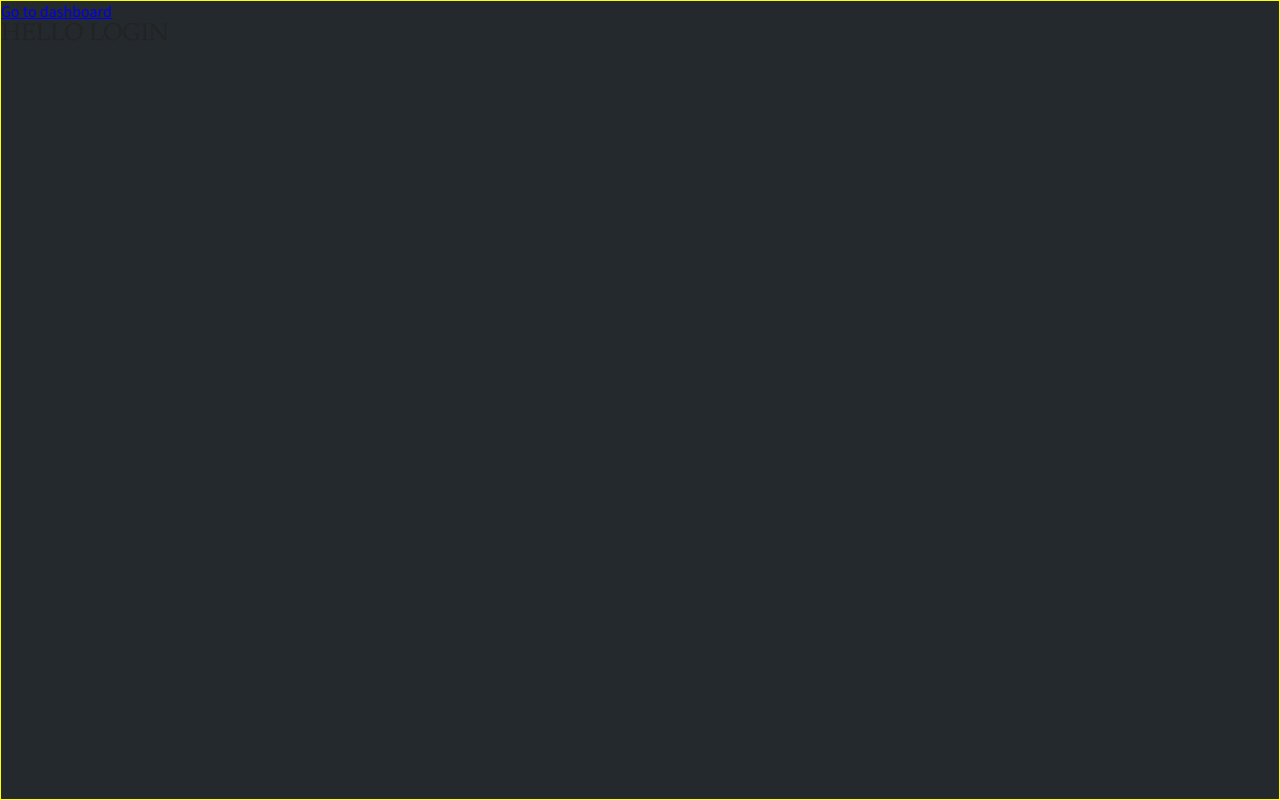
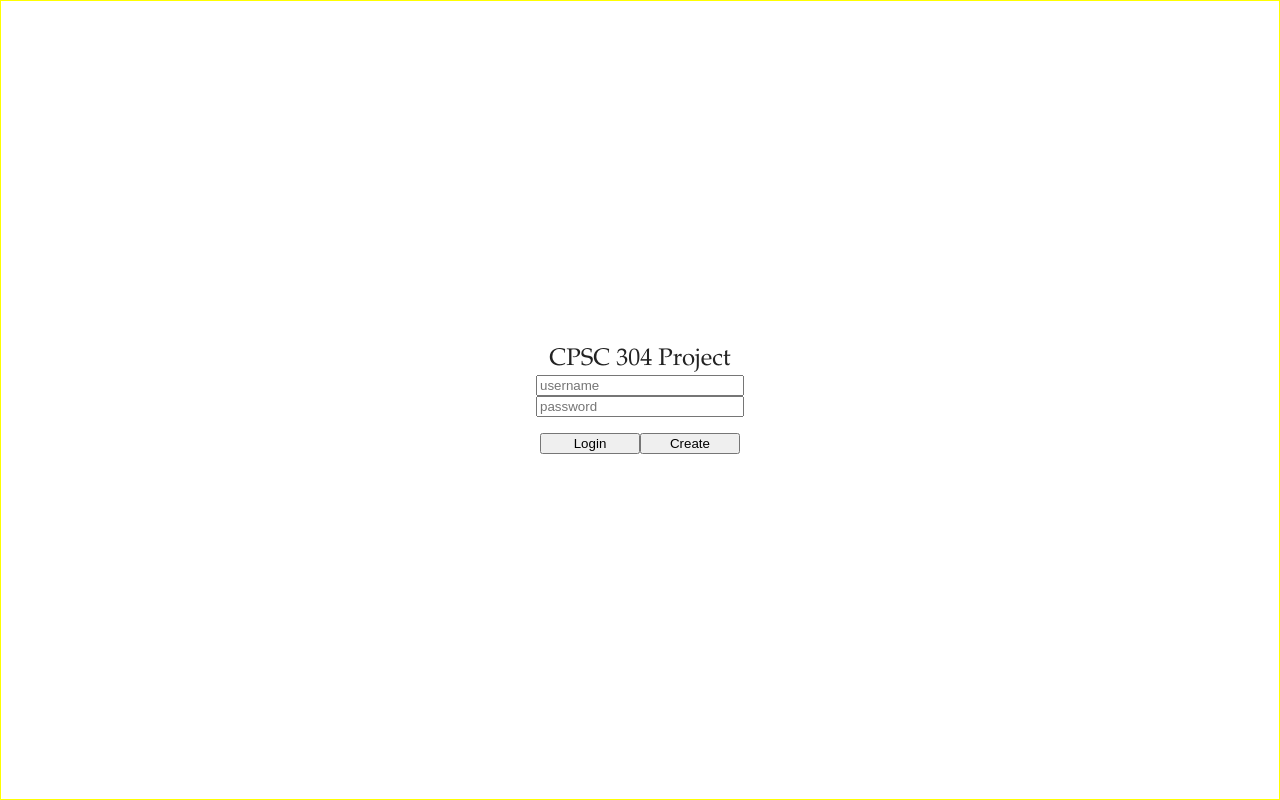
Before and after one commit to Tingst/CHCAlpha, a React app in the folder client/: page /login in a window 1280 px wide. Before the commit this address led to /login#/login. Built offline with nearby package versions, Linux system fonts and the light colour scheme.

Commit message:
login panel

```diff
--- a/client/package.json
+++ b/client/package.json
@@ -9,6 +9,7 @@
   "author": "",
   "license": "ISC",
   "dependencies": {
+    "isomorphic-fetch": "^2.2.1",
     "less": "^3.0.4",
     "react": "^16.4.0",
     "react-dom": "^16.4.0",
--- a/client/src/actions/actioncreators.js
+++ b/client/src/actions/actioncreators.js
@@ -1,4 +1,8 @@
+import history from '../utils/history';
+import fetch from 'isomorphic-fetch';
 import {
+  HANDLE_LOGIN_SUCCESS,
+  HANDLE_LOGIN_FAILURE,
   TEST_BEAR
 } from './constants';
 
@@ -8,3 +12,15 @@ export const testAction = (payload) => {
     dispatch({ type: TEST_BEAR, payload });
   }
 };
+
+export const handleLogin = ({ username, password }) => {
+
+  // TODO: add http request here
+  console.log('logging in with username: ', username, ' and password: ', password);
+
+  history.push('/dashboard');
+
+  return dispatch => {
+    dispatch({ type: HANDLE_LOGIN_SUCCESS });
+  }
+};
--- a/client/src/actions/constants.js
+++ b/client/src/actions/constants.js
@@ -1 +1,3 @@
+export const HANDLE_LOGIN_SUCCESS = 'HANDLE_LOGIN_SUCCESS';
+export const HANDLE_LOGIN_FAILURE = 'HANDLE_LOGIN_FAILURE';
 export const TEST_BEAR = 'TEST_BEAR';
--- a/client/src/pages/login.js
+++ b/client/src/pages/login.js
@@ -1,18 +1,105 @@
 import React from 'react';
-import { Link } from 'react-router-dom';
 import { ViewCol, ViewRow } from '../components';
+import {connect} from 'react-redux';
+import * as loginActions from '../actions/actioncreators';
+import { bindActionCreators } from 'redux';
 
-export default class Login extends React.Component {
+const styles = {
+  container: {
+    height: '100%',
+    alignItems: 'center',
+    justifyContent: 'center'
+  },
+  title: {
+    textAlign: 'center'
+  },
+  loginPanel: {
+    alignItems: 'center',
+    width: 350
+  },
+  inputStyle: {
+    width: 200,
+  },
+  buttonStyle: {
+    marginTop: '1rem',
+    width: 100
+  }
+};
+
+const LoginPanel = ({ onPasswordBlur, onUsernameBlur, onLogin, onSwitchPanel }) => (
+  <ViewCol style={styles.loginPanel}>
+    <h1 style={styles.title}>CPSC 304 Project</h1>
+    <input style={styles.inputStyle} placeholder="username" onBlur={onUsernameBlur} />
+    <input style={styles.inputStyle} placeholder="password" onBlur={onPasswordBlur} />
+    <ViewRow>
+      <button style={styles.buttonStyle} onClick={onLogin}>Login</button>
+      <button style={styles.buttonStyle} onClick={onSwitchPanel}>Create</button>
+    </ViewRow>
+  </ViewCol>
+);
+
+class LoginWrapper extends React.Component {
   constructor(props) {
     super(props);
+    this.state = {
+      username: '',
+      password: '',
+      isCreate: false
+    };
+    this.handleLogin = this.handleLogin.bind(this);
+    this.handleUsernameBlur = this.handleUsernameBlur.bind(this);
+    this.handlePasswordBlur = this.handlePasswordBlur.bind(this);
+  }
+
+  handleLogin() {
+    this.props.handleLogin({
+      username: this.state.username,
+      password: this.state.password
+    });
+  }
+
+  handleUsernameBlur(e) {
+    this.setState({ username: e.target.value });
+  }
+
+  handlePasswordBlur(e) {
+    this.setState({ password: e.target.value });
+  }
+
+  handleCreate() {
+
+  }
+
+  handleSwitchPanel(isCreate) {
+    this.setState({ isCreate: !isCreate });
   }
 
   render() {
     return (
-      <ViewCol>
-        <Link to="/dashboard">Go to dashboard</Link>
-        <h1>HELLO LOGIN</h1>
+      <ViewCol style={styles.container}>
+
+        <LoginPanel
+          onUsernameBlur={this.handleUsernameBlur}
+          onPasswordBlur={this.handlePasswordBlur}
+          onLogin={this.handleLogin}
+          onSwitchPanel={this.handleSwitchPanel}
+        />
+
       </ViewCol>
     )
   }
 }
+
+
+const mapStateToProps = ({ Login }) => {
+  return {
+    testState: Login.tree
+  }
+};
+
+const mapDispatchToProps = (dispatch) => {
+  return bindActionCreators({...loginActions}, dispatch);
+};
+
+const Login = connect(mapStateToProps, mapDispatchToProps)(LoginWrapper);
+export default Login;
--- a/client/src/styles/index.less
+++ b/client/src/styles/index.less
@@ -34,8 +34,6 @@ time, mark, audio, video {
 html {
   height: 100vh;
   width: 100vw;
-  background-color: #24292E;
-
 }
 
 body {
--- /dev/null
+++ b/client/src/utils/history.js
@@ -0,0 +1,5 @@
+import createBrowserHistory from 'history/createBrowserHistory';
+
+const history = createBrowserHistory();
+
+export default history;
--- a/client/webpack.config.js
+++ b/client/webpack.config.js
@@ -6,11 +6,13 @@ const base = {
   entry: ['babel-polyfill', './src/index.js'],
   output: {
     path: `${__dirname}/public`,
-    filename: 'bundle.js'
+    filename: 'bundle.js',
+    publicPath: '/'
   },
   devServer: {
     port: '8080',
-    inline: true
+    inline: true,
+    historyApiFallback: true
   },
   devtool: 'inline-source-map',
   module: {
```
Also changed, not shown: client/src/pages/main.js (+4 -3 lines).
